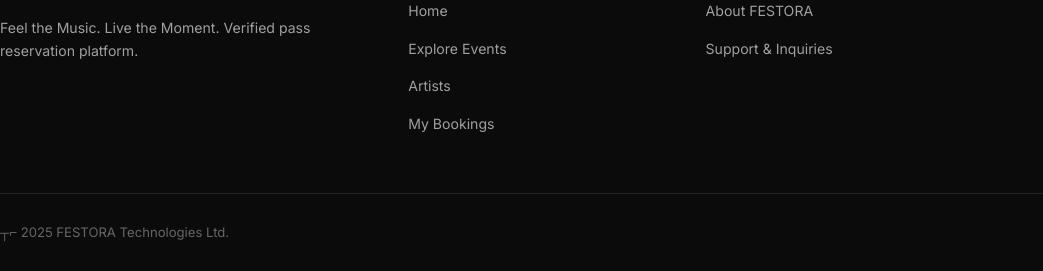
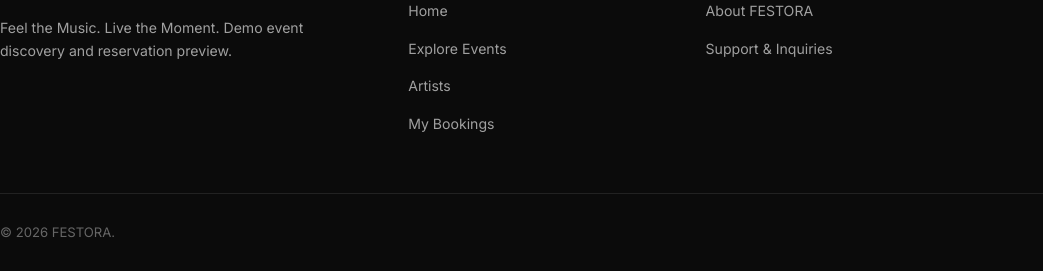
Before and after one commit to kris-5710/ilm, a plain HTML site: page bookings.html in a window 1280 px wide. Shown: the part 1113-1384 px from the top of the page, without its empty margins (0-1043 px from the left). Drawn offline with Linux system fonts and the light colour scheme.

Commit message:
Fix outdated and misleading bookings.html content

```diff
--- a/bookings.html
+++ b/bookings.html
@@ -159,7 +159,7 @@
           <span class="logo-bars"><span class="logo-bar"></span><span class="logo-bar"></span><span class="logo-bar"></span></span>
           <span>FESTORA<span class="accent-dot">.</span></span>
         </a>
-        <p class="footer-brand-desc">Feel the Music. Live the Moment. Verified pass reservation platform.</p>
+        <p class="footer-brand-desc">Feel the Music. Live the Moment. Demo event discovery and reservation preview.</p>
       </div>
       <div>
         <h4 class="footer-heading">NAVIGATION</h4>
@@ -179,7 +179,7 @@
       </div>
     </div>
     <div class="container footer-bottom">
-      <div><span>┬⌐ 2025 FESTORA Technologies Ltd.</span></div>
+      <div><span>© 2026 FESTORA.</span></div>
     </div>
   </footer>
 
```
